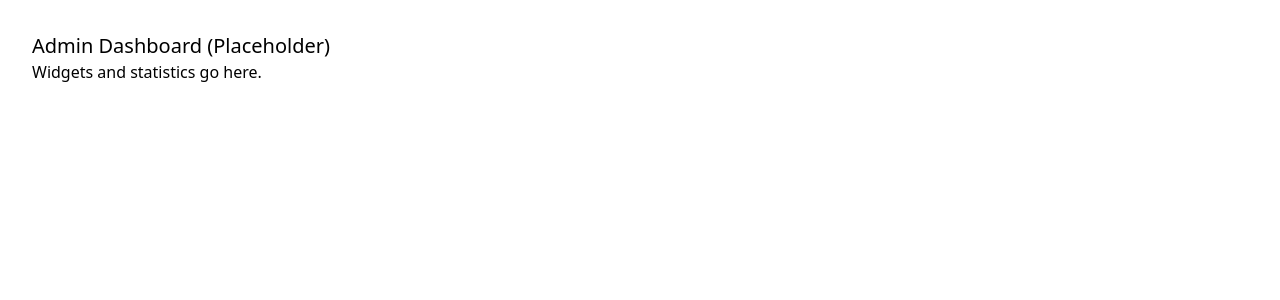
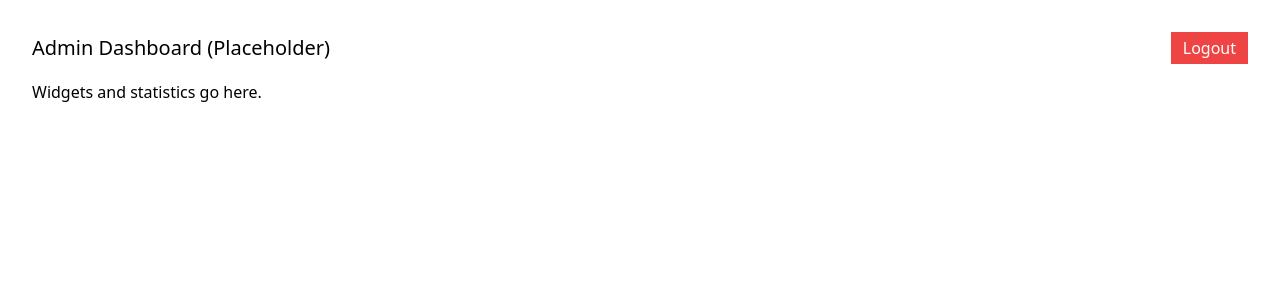
Before and after one commit to Rakibkhan050/smart-app, a Next.js app in the folder frontend/: page /dashboard in a window 1280 px wide. Shown: the top 300 px of the page. Built offline with nearby package versions, Linux system fonts and the light colour scheme; sample sign-in values are in the browser's storage.

Commit message:
feat(frontend): add logout, push env vars and NEXT_PUBLIC_VAPID key; protect pages

```diff
--- a/frontend/pages/dashboard/index.tsx
+++ b/frontend/pages/dashboard/index.tsx
@@ -8,10 +8,19 @@ export default function Dashboard(){
     if(!token) router.push('/auth/login')
   }, [])
 
+  function logout(){
+    localStorage.removeItem('token')
+    localStorage.removeItem('refresh')
+    router.push('/auth/login')
+  }
+
   return (
     <div className="p-8">
-      <h1 className="text-xl">Admin Dashboard (Placeholder)</h1>
-      <p>Widgets and statistics go here.</p>
+      <div className="flex justify-between items-center">
+        <h1 className="text-xl">Admin Dashboard (Placeholder)</h1>
+        <button className="bg-red-500 text-white px-3 py-1" onClick={logout}>Logout</button>
+      </div>
+      <p className="mt-4">Widgets and statistics go here.</p>
     </div>
   )
 }
```
